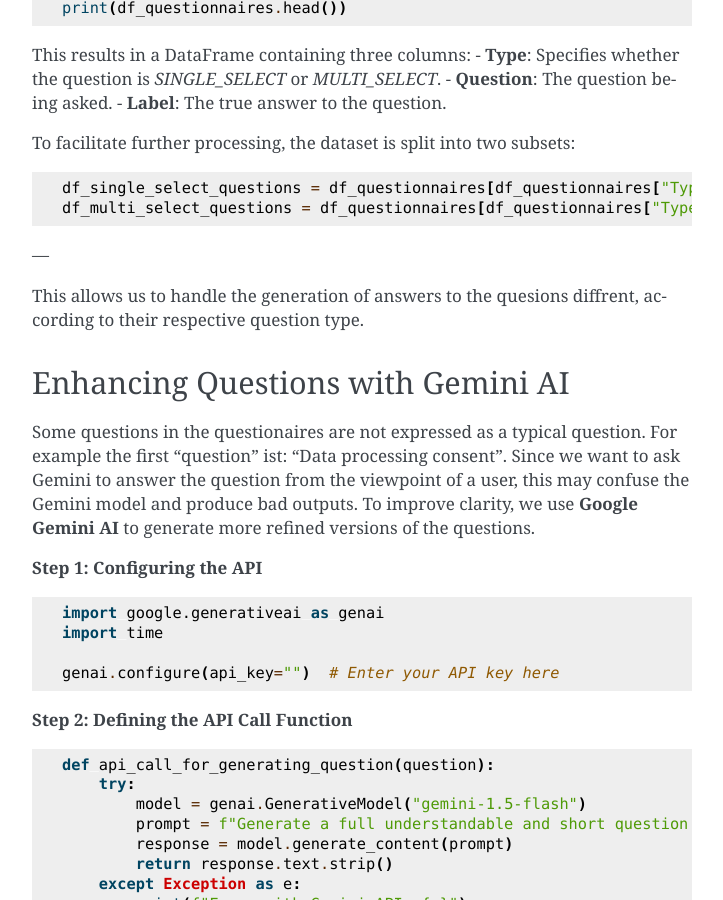
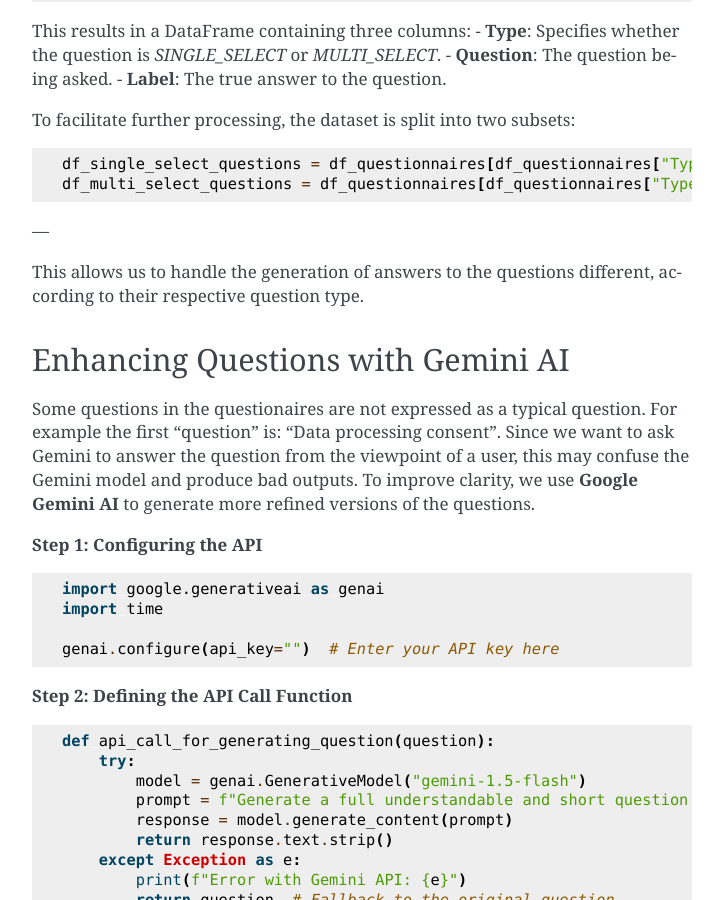
Before and after one commit to Michel-p16/PDS-Project, a Sphinx documentation site: the page built from docs/source/data_generation.rst, in a window 1280 px wide and 900 px high, scrolled down 1329 px. Shown: the whole window, without its empty margins (388-1111 px from the left). Built offline with Sphinx 7.4.7, drawn with Linux system fonts in a browser that asks for light colours; some of the changed text lies outside the part shown.

Commit message:
Update data_generation.rst

```diff
--- a/docs/source/data_generation.rst
+++ b/docs/source/data_generation.rst
@@ -70,11 +70,11 @@ To facilitate further processing, the dataset is split into two subsets:
 
 ---
 
-This allows us to handle the generation of answers to the quesions diffrent, according to their respective question type.
+This allows us to handle the generation of answers to the questions different, according to their respective question type.
 
 Enhancing Questions with Gemini AI
 -----------------------------------
-Some questions in the questionaires are not expressed as a typical question. For example the first "question" ist: "Data processing consent". Since we want to ask Gemini to answer the question from the viewpoint of a user, this may confuse the Gemini model and produce bad outputs.
+Some questions in the questionaires are not expressed as a typical question. For example the first "question" is: "Data processing consent". Since we want to ask Gemini to answer the question from the viewpoint of a user, this may confuse the Gemini model and produce bad outputs.
 To improve clarity, we use **Google Gemini AI** to generate more refined versions of the questions.
 
 **Step 1: Configuring the API**
```
Also changed, not shown: other parts of docs/source/data_generation.rst (+5 -14 lines).
